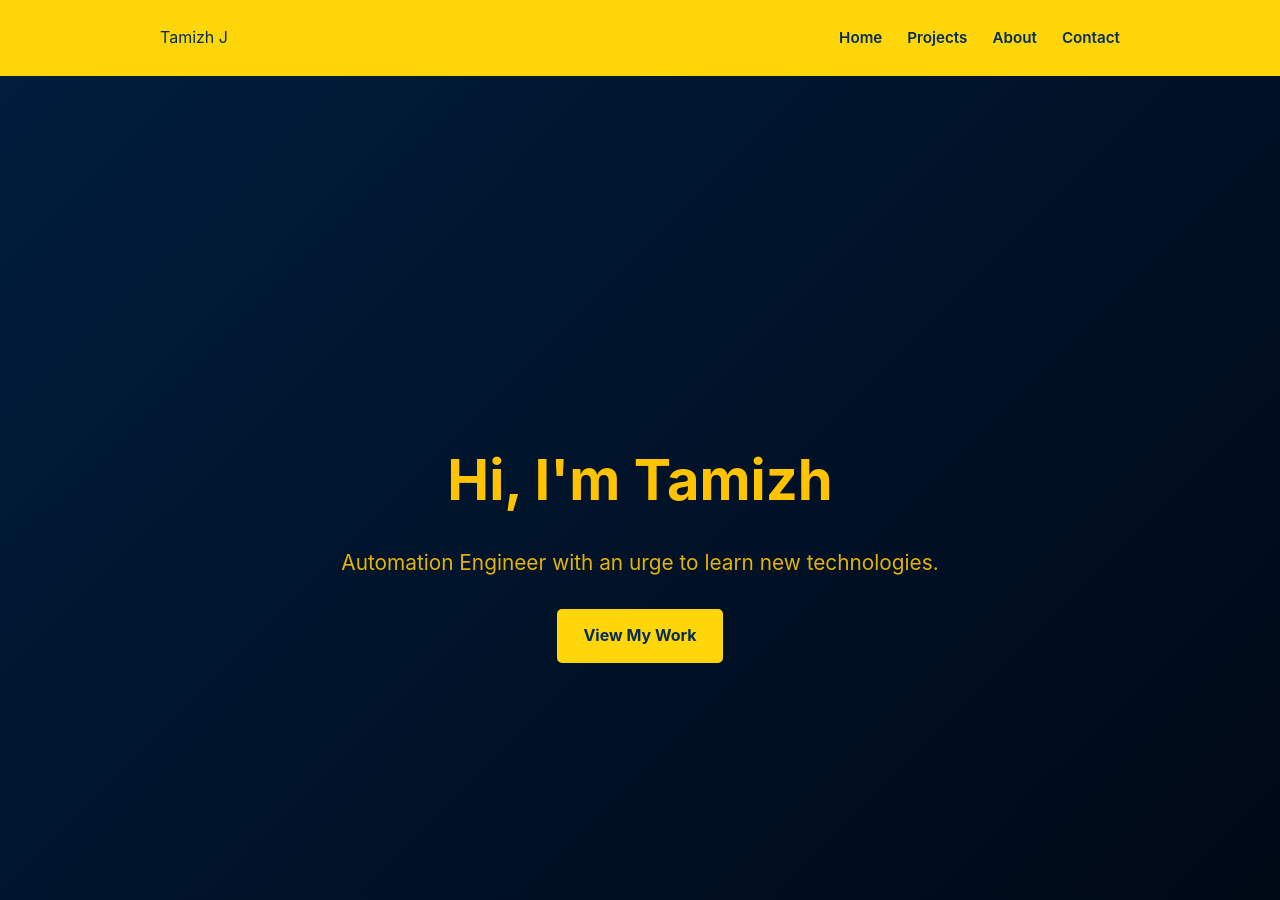
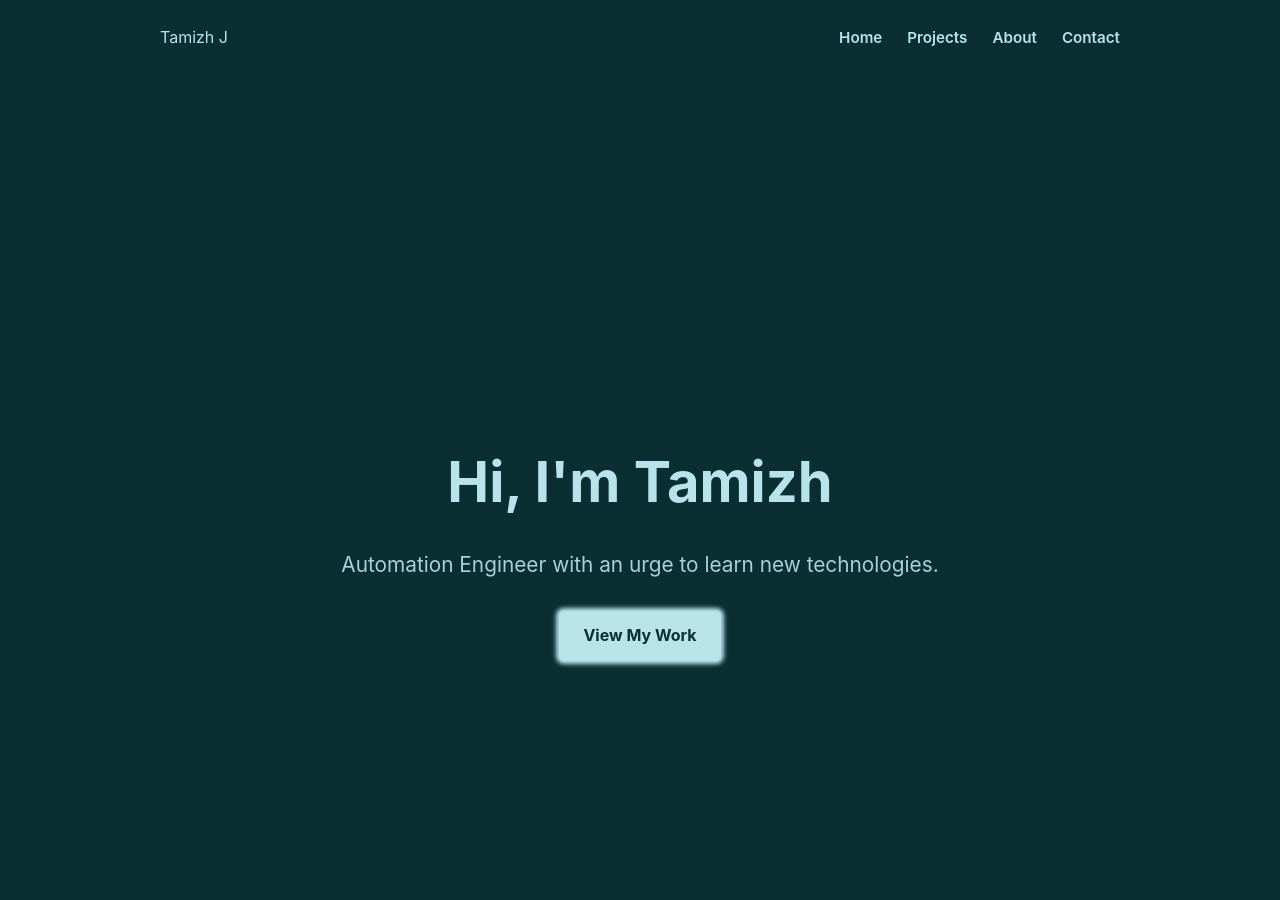
Before and after one commit to TyroTamizh/tyrotamizh.github.io, a Jekyll site: the page built from index.md, in a window 1280 px wide and 900 px high. Built offline with Jekyll 4.4.1, drawn with Linux system fonts in a browser that asks for light colours.

Commit message:
Color scheme updated

```diff
--- a/assets/css/main.scss
+++ b/assets/css/main.scss
@@ -5,12 +5,12 @@
 // 1. Variables
 // ============================
 $max-width: 1000px;
-$bgColor-dark: #000814;
-$bgColor-light: #ffd60a;
-$dark-text-color: #052d52;
-$light-text-color: #FFD60A ;
-$dark-accent: #001d3d;
-$light-accent: #ffc300;
+$darkbgColor: #0b2e33;
+$lightbgColor: #4f7c82;
+$darkTextColor: #93b1b5;
+$lightTextColor: #b8e3e9;
+$accent1: #b8e3e9; // Hover, Underline, badges
+$accent2: #0b2e33; // Heading, Borders, icons..
 // ============================
 // 2. Base & Reset
 // ============================
@@ -24,10 +24,11 @@ html {
 
 body {
   margin: 0;
-  font-family: -apple-system, BlinkMacSystemFont, "Segoe UI", Helvetica, Arial, sans-serif;
+  font-family: -apple-system, BlinkMacSystemFont, "Segoe UI", Helvetica, Arial,
+    sans-serif;
   line-height: 1.6;
-  color: $dark-text-color;
-  background-color: $bgColor-light;
+  color: $lightTextColor;
+  background-color: $darkbgColor;
 }
 
 .container {
@@ -35,7 +36,6 @@ body {
   margin: 0 auto;
   padding: 0 20px;
 }
-
 
 // ============================
 // 3. Sections
@@ -50,21 +50,6 @@ section,
   width: 100%;
   overflow: hidden;
 }
-
-.section-title {
-  text-align: center;
-  margin-bottom: 50px;
-
-  &::after {
-    content: "";
-    display: block;
-    width: 50px;
-    height: 3px;
-    margin: 15px auto;
-    background: $dark-accent;
-  }
-}
-
 
 // ============================
 // 4. Reveal Animations
@@ -86,7 +71,6 @@ section,
   transition: opacity 1.2s ease, transform 1.2s ease;
 }
 
-
 // ============================
 // 5. Header & Navigation
 // ============================
@@ -94,7 +78,7 @@ header {
   position: sticky;
   top: 0;
   z-index: 1000;
-  background: rgba($bgColor-light, 0.5);
+  background: rgba($darkbgColor, 0.5);
   padding: 0.5rem 0;
 
   .nav-container {
@@ -103,9 +87,9 @@ header {
     align-items: center;
     min-height: 60px;
 
-    a{
-      color: $dark-text-color;
-    text-decoration: none;
+    a {
+      color: $lightTextColor;
+      text-decoration: none;
     }
   }
 }
@@ -121,27 +105,26 @@ header {
   }
 
   a {
-    color: $dark-text-color;
+    color: $lightTextColor;
     text-decoration: none;
     font-weight: 600;
     font-size: 0.95rem;
     transition: color 0.3s;
 
     &:hover {
-      color: $light-accent;
+      color: $accent2;
       font-weight: bold;
     }
   }
 }
-
 
 // ============================
 // 6. Hero
 // ============================
 .hero {
   text-align: center;
-  color: $light-accent;
-  background: linear-gradient(135deg,$dark-accent,$bgColor-dark);
+  color: $lightTextColor;
+  background: $darkbgColor;
 
   h1 {
     font-size: 3.5rem;
@@ -155,7 +138,6 @@ header {
   }
 }
 
-
 // ============================
 // 7. Buttons
 // ============================
@@ -165,35 +147,24 @@ header {
   border-radius: 5px;
   font-weight: bold;
   text-decoration: none;
-  border: 2px solid $bgColor-light;
-  background: $bgColor-light;
-  color: $dark-text-color;
-  transition: all 0.3s;
+  box-shadow: 0 0 4px 3px $accent1;
+  background: $accent1;
+  color: $accent2;
+  transition: all 0.4s;
 
   &:hover {
-    background: darken($bgColor-light, 10%);
-    border-color: darken($bgColor-light, 10%);
-  }
-
-  &.btn-outline {
-    background: transparent;
-    border-color: #fff;
-    margin-left: 10px;
-
-    &:hover {
-      background: #fff;
-      color: $bgColor-light;
-    }
+    background: $accent2;
+    color: $lightTextColor;
+    box-shadow: inset 0 0 3px $accent1, 0 0 4px $accent1;
   }
 }
-
 
 // ============================
 // 8. Trait Section
 // ============================
 .trait {
-  background: $bgColor-light;
-  color: $dark-text-color;
+  background: $lightbgColor;
+  color: $darkTextColor;
 
   .container {
     display: flex;
@@ -222,30 +193,30 @@ header {
   li {
     font-size: 3.2em;
     font-weight: bold;
-    color: $dark-text-color;
     transform: scale(0.7);
     opacity: 0.25;
     transition: transform 0.5s, opacity 0.5s;
+    color: #1c3c3c;
 
     &.active {
       transform: scale(1);
       opacity: 1;
+      //text-shadow: 0 0 10px $accent2;
     }
   }
 }
-
 
 // ============================
 // 9. Work Section
 // ============================
 .work {
-  background: $bgColor-dark;
+  background: $darkbgColor;
+  color: $lightTextColor;
   text-align: center;
   padding: 80px 0;
 
-  h1{
+  h1 {
     font-size: 3.5rem;
-    color: $light-text-color;
   }
 
   .work-carousel {
@@ -262,16 +233,12 @@ header {
 
     img {
       width: 120px;
-      filter: grayscale(100%) opacity(0.5);
+      filter: grayscale(100%) opacity(0.5) drop-shadow(0 0 0.25px $accent1);
       transition: all 0.5s;
     }
 
     &.active {
-      transform: scale(1.1);
-
-      img {
-        filter: none;
-      }
+      transform: scale(1);
     }
   }
 
@@ -287,14 +254,13 @@ header {
       padding: 0 20px;
     }
 
-    .role-text{
+    .role-text {
       font-weight: bold;
-      color: $bgColor-light;
+      color: $accent1;
       font-size: 1.5rem;
     }
   }
 }
-
 
 // ============================
 // 10. Skills / Projects
@@ -305,13 +271,33 @@ header {
   gap: 30px;
 }
 
+.section-title {
+  text-align: center;
+  margin-bottom: 50px;
+  color: $darkbgColor;
+
+  &::after {
+    content: "";
+    display: block;
+    width: 50px;
+    height: 3px;
+    margin: 15px auto;
+    background: $accent1;
+  }
+}
+
+.skills {
+  background-color: $lightbgColor;
+}
+
 .skill-category,
 .project-card {
-  background: $bgColor-dark;
+  background: $lightbgColor;
   padding: 30px;
   border-radius: 10px;
-  border: 1px solid $light-accent;
+  border: 1px solid $accent1;
   box-shadow: 0 4px 15px rgba(0, 0, 0, 0.05);
+  color: $darkbgColor;
 
   ul {
     list-style: none;
@@ -322,26 +308,24 @@ header {
   }
 
   li {
-    background: rgba($bgColor-light, 0.1);
-    color: $bgColor-light;
+    background: $accent1;
+    color: #122a2c;
     padding: 6px 14px;
     border-radius: 20px;
     font-size: 0.9rem;
   }
 }
 
-
 // ============================
 // 11. Footer
 // ============================
 footer {
-  background: #333;
-  color: #fff;
+  background: $darkbgColor;
+  color: $lightTextColor;
   padding: 40px 0;
   text-align: center;
   font-size: 0.9rem;
 }
-
 
 // ============================
 // 12. Mobile
@@ -367,13 +351,40 @@ footer {
     font-size: 3.5rem;
   }
 
-  .trait .container {
-    flex-direction: column;
-    text-align: center;
+  .trait {
+    .container {
+      flex-direction: column;
+      text-align: center;
+      gap: 2em;
+    }
+
+    h1{
+      font-size: 2.5rem;
+    }
+
+    ul{
+      padding: 2.2rem 0 0 0;
+    }
+
+    li{
+      font-size: 2rem;
+    }
+
+    .list-wrapper{
+      height: 3.2rem *3;
+    }
+    &.active {
+      transform: scale(0.9);
+    }
   }
 
   .btn.btn-outline {
     margin: 10px 0 0;
     display: block;
   }
+
+  .work-carousel{
+    flex-direction: column;
+  }
+
 }
--- a/assets/js/scripts.js
+++ b/assets/js/scripts.js
@@ -77,7 +77,7 @@ document.addEventListener("DOMContentLoaded", () => {
     const isActive = selectedCard.classList.contains("active");
 
     if (isActive) {
-      closeWorkSection();
+      resetWorkSection();
       return;
     }
 
@@ -102,12 +102,6 @@ document.addEventListener("DOMContentLoaded", () => {
     rolesDisplay.classList.remove("open", "active-wipro", "active-tcs");
     Object.values(cards).forEach(card => card.classList.remove("active"));
   };
-
-  const closeWorkSection = () => {
-    resetWorkSection();
-  };
-
-
   /* =====================================================
    * 4. Click Outside to Close
    * ===================================================== */
--- a/index.md
+++ b/index.md
@@ -45,9 +45,9 @@ title: Home
   </div>
 </section>
 
-<section class="alternate-bg">
+<section class="skills">
   <div class="container reveal">
-    <h2 class="section-title">Technical Toolbox</h2>
+    <h1 class="section-title">Technical Toolbox</h1>
     <div class="skills-grid">
 
       <div class="skill-category">
```
